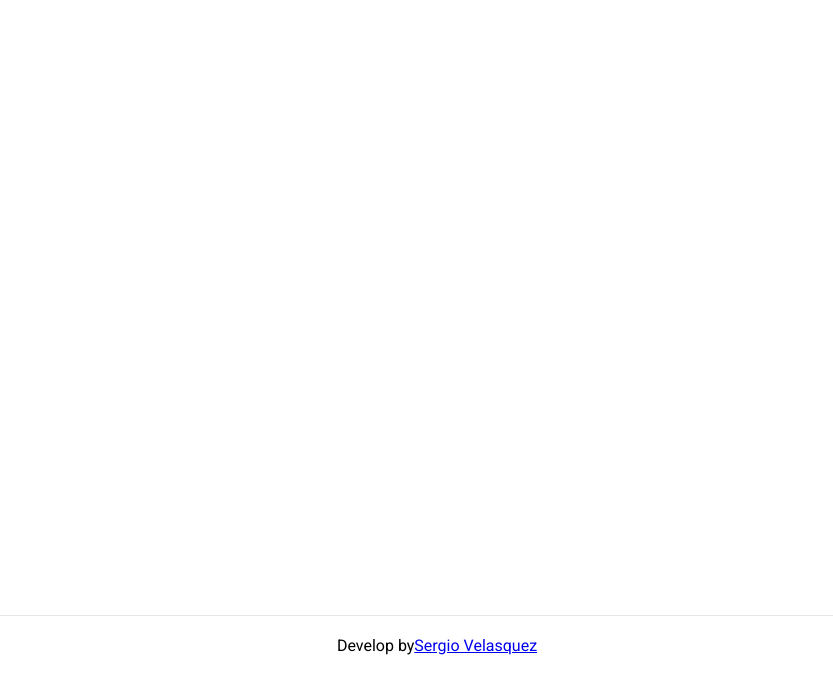
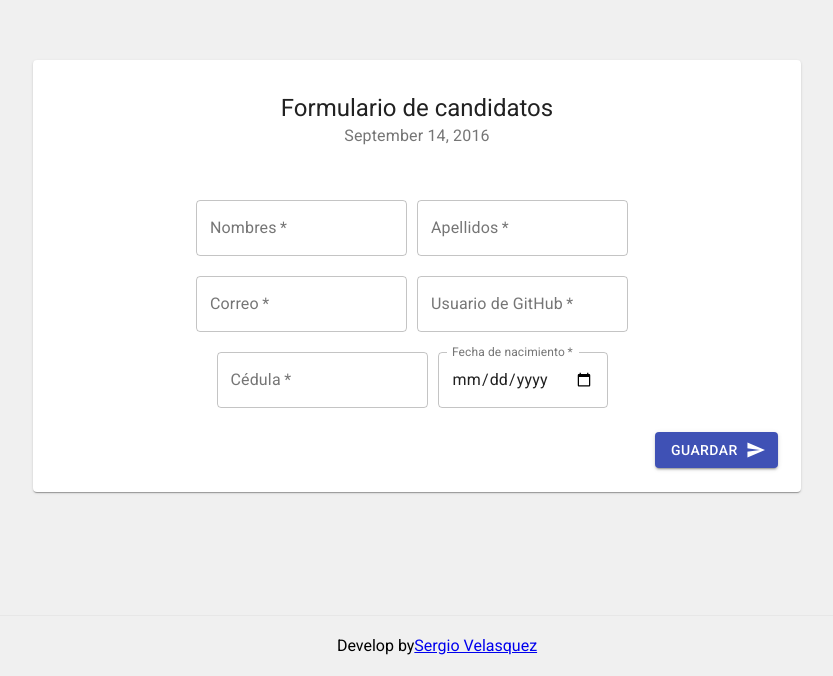
Before and after one commit to syvelasquez10/Git4n, a React (Create React App) app: page / in a window 1280 px wide. Shown: the part 124-800 px from the top of the page, without its empty margins (223-1056 px from the left). Built offline with nearby package versions, Linux system fonts and the light colour scheme.

Commit message:
closes #2
- Form created
- Added form validity functions and UI
- Added a dialog after the form is sent
- Data resulting from the form is saved in a cookie

```diff
--- a/src/App.css
+++ b/src/App.css
@@ -1,5 +1,10 @@
 .App {
   text-align: center;
+  display: flex;
+  justify-content: center;
+  align-items: center;
+  height: 100%;
+  background-color: rgb(240, 240, 240);
 }
 
 .App-logo {
--- a/src/App.tsx
+++ b/src/App.tsx
@@ -1,11 +1,19 @@
-import React from 'react';
+import React, { useState } from 'react';
 import './App.css';
+import CandidateForm from './candidateForm/CandidateForm';
 import { Footer } from './footer/Footer';
+import SimpleDialog from './shared/SimpleDialog'
 
 function App() {
+  const [isDialogVisible, setDialog] = useState(false);
+  const handleClose = () => {
+    setDialog(false);
+  };
   return (
     <div className="App">
-      <Footer/>
+      <SimpleDialog open={isDialogVisible} onClose={handleClose} />
+      <CandidateForm setDialog={setDialog}/>
+      <Footer />
     </div>
   );
 }
--- /dev/null
+++ b/src/candidateForm/CandidateForm.css
@@ -0,0 +1,37 @@
+.candidate-form {
+    width: 60%;
+}
+
+@media (max-width: 660px) {
+    .candidate-form {
+        width: 95%;
+    }
+}
+
+.MuiCard-root {
+    padding: 2%;
+}
+
+form {
+    display: flex;
+    flex-wrap: wrap;
+    justify-content: center;
+}
+
+.MuiCardContent-root {
+    display: flex;
+    flex-wrap: wrap;
+    justify-content: center;
+    width: 70%;
+}
+
+.MuiFormControl-root {
+    margin-top: 20px !important;
+    margin-right: 10px !important;
+}
+
+.MuiCardActions-root {
+    width: 100%;
+    display: flex;
+    flex-direction: row-reverse;
+}
--- /dev/null
+++ b/src/candidateForm/CandidateForm.tsx
@@ -0,0 +1,63 @@
+import { Button, Card, CardActions, CardContent, CardHeader, Icon } from '@material-ui/core';
+import React, { FC, FormEvent, useState } from 'react';
+import { formInputs } from './candidate';
+import './CandidateForm.css'
+import FormField from './formField/FormField';
+
+interface CandidateFormProps {
+  setDialog: (isVisible: boolean) => void;
+}
+const CandidateForm: FC<CandidateFormProps> = ({ setDialog }) => {
+	const [inputs, setInputs] = useState(formInputs);
+
+	const handleSubmit = (evt: FormEvent<HTMLFormElement> ) => {
+		evt.preventDefault();
+		const inputsList = Object.values(inputs);
+		const values = inputsList.map(input => input.value);
+		if(values.every( input => input !== "")) {
+			document.cookie = "info_form = "+values;
+			inputsList.forEach((input, index) => {
+				input.value = "";
+			});
+			setDialog(true);
+		} else {
+			inputsList.forEach((input, index) => {
+				if(input.value === "") {
+					input.error = true;
+				} else {
+					input.error = false;
+				}
+			});
+		}
+		setInputs({...inputs});
+	}
+
+	return (
+		<div className="candidate-form">
+			<Card>
+			<CardHeader
+        title="Formulario de candidatos"
+        subheader="September 14, 2016"
+      />
+			<form noValidate autoComplete="off" onSubmit={handleSubmit}>
+      	<CardContent>
+					<FormField inputs={inputs} setInputs={setInputs} />
+				</CardContent>
+				<CardActions>
+					<Button
+						variant="contained"
+						color="primary"
+						type="submit"
+						endIcon={<Icon>send</Icon>}
+					>
+						Guardar
+					</Button>
+				</CardActions>
+			</form>
+    </Card>
+		</div>
+	);
+};
+
+
+export default CandidateForm;
--- /dev/null
+++ b/src/candidateForm/candidate.ts
@@ -0,0 +1,70 @@
+interface FormInput {
+    value: string;
+    label: string;
+    id: string;
+    type: string;
+    shrink: boolean;
+    error: boolean;
+};
+
+export interface FormInputsType {
+    names: FormInput;
+    lastNames: FormInput;
+    email: FormInput;
+    githubUser: FormInput;
+    id: FormInput;
+    dateBirth: FormInput;
+};
+
+export const formInputs: FormInputsType = {
+    names: {
+        value: "",
+        label: "Nombres",
+        id: "input-names",
+        type: 'text',
+        shrink: false,
+        error: false
+    },
+    lastNames: {
+        value: "",
+        label: "Apellidos",
+        id: "input-last-names",
+        type: 'text',
+        shrink: false,
+        error: false
+    },
+    email: {
+        value: "",
+        label: "Correo",
+        id: "input-email",
+        type: 'email',
+        shrink: false,
+        error: false
+    },
+    githubUser: {
+        value: "",
+        label: "Usuario de GitHub",
+        id: "input-github-user",
+        type: 'text',
+        shrink: false,
+        error: false
+    },
+    id: {
+        value: "",
+        label: "Cédula",
+        id: "input-id",
+        type: 'text',
+        shrink: false,
+        error: false
+    },
+    dateBirth: {
+        value: "",
+        label: "Fecha de nacimiento",
+        id: "input-date-birth",
+        type: 'date',
+        shrink: true,
+        error: false
+    }
+};
+
+export const formInputsKeys = Object.keys(formInputs) as (keyof typeof formInputs)[];
--- /dev/null
+++ b/src/candidateForm/formField/FormField.tsx
@@ -0,0 +1,46 @@
+import { TextField } from '@material-ui/core';
+import React, { ChangeEvent, FC, Fragment } from 'react';
+import { formInputs, formInputsKeys, FormInputsType } from '../candidate';
+
+interface FormFieldProps {
+    inputs: FormInputsType;
+    setInputs: (state: any) => any;
+}
+const FormField: FC<FormFieldProps> = ({inputs, setInputs}) => {
+	const onChangeForField = ({target}: ChangeEvent<HTMLInputElement | HTMLTextAreaElement>, fieldName: string) =>
+	setInputs( (state: any) => {
+        inputs[fieldName as keyof typeof formInputs].value = target.value
+        if(target.value !== "") {
+            inputs[fieldName as keyof typeof formInputs].error = false;
+        }
+		return {...state,[fieldName]:inputs[fieldName as keyof typeof formInputs]};
+	});
+
+	const inputsJsx = formInputsKeys.map((_, index) => {
+		const input = inputs[formInputsKeys[index]];
+		return (
+			<Fragment key={index}>
+				<TextField
+					required
+					value={input.value}
+					onChange={e => onChangeForField(e, formInputsKeys[index])}
+					id={input.id}
+					label={input.label}
+					variant="outlined"
+					type={input.type}
+					helperText={input.error ? "Falta llenar este campo": ""}
+					InputLabelProps={input.shrink ? {shrink: true}:{}}
+					error = {input.error}
+				/>
+			</Fragment>)
+	});
+
+	return (
+		<div className="candidate-form-field">
+		    { inputsJsx }
+		</div>
+	);
+};
+
+
+export default FormField;
--- a/src/index.css
+++ b/src/index.css
@@ -1,4 +1,13 @@
+html {
+  height: 100%;
+}
+
+#root {
+  height: 100%;
+}
+
 body {
+  height: 100%;
   margin: 0;
   font-family: 'Roboto', sans-serif;
 }
--- /dev/null
+++ b/src/shared/SimpleDialog.tsx
@@ -0,0 +1,24 @@
+import { Dialog, DialogTitle } from '@material-ui/core';
+import React from 'react';
+
+
+export interface SimpleDialogProps {
+    open: boolean;
+    onClose: () => void;
+};
+
+const SimpleDialog = ({ onClose, open }: SimpleDialogProps) => {
+
+    const handleClose = () => {
+      onClose();
+    };
+
+    return (
+      <Dialog onClose={handleClose} aria-labelledby="simple-dialog-title" open={open}>
+        <DialogTitle id="simple-dialog-title">El candidato fue guardado</DialogTitle>
+
+      </Dialog>
+    );
+};
+
+export default SimpleDialog
```
Also changed, not shown: 2 other files (tests, documents, lock files or other folders).
